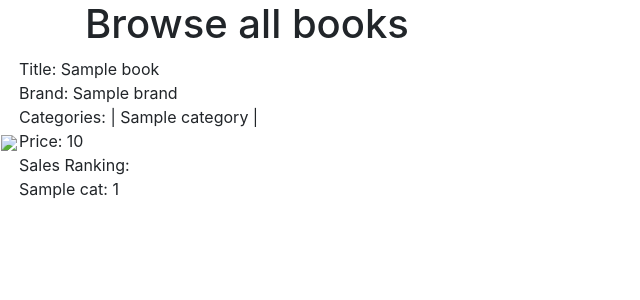
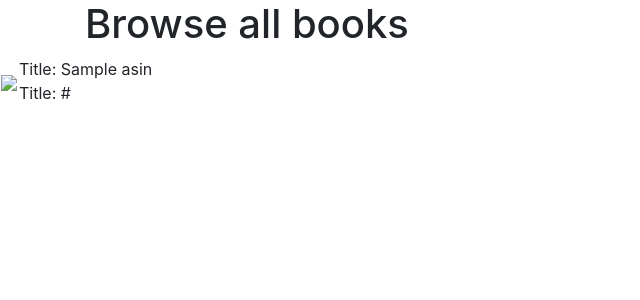
Before and after one commit to seeyijie/bookreviews, a Flask app: template templates/browse.html in a window 1280 px wide. Shown: the top 300 px of the page, without its empty margins (0-640 px from the left). Run offline with Flask 2, Linux system fonts and the light colour scheme; the template is opened without the code that fills it: most values are stand-ins (such as "Sample title", 1, 10 or a date in 2020); some libraries are stand-ins or nearby versions.

Commit message:
add browse pg

```diff
--- a/application.py
+++ b/application.py
@@ -6,6 +6,7 @@ import time
 from logging.config import fileConfig   # for logging
 from models.logs import LoggerObject    # for logging
 import threading                        # to create a thread for logging
+import models.mongo_setup as mongo_setup
 # NOTE
 # with logging being recorded, there will no longer be log messages shown in the console.
 # these log messages can be found in /models/bookreviews.log.
@@ -14,7 +15,7 @@ db = SQLAlchemy()
 
 def create_app():
     app = Flask(__name__)
-
+    mongo_setup.global_init()
     app.config.from_pyfile('settings.py')
 
     db.init_app(app)
--- a/models/mongo_setup.py
+++ b/models/mongo_setup.py
@@ -0,0 +1,6 @@
+import mongoengine
+alias = 'core'
+db = '50043_db'
+
+def global_init():
+    mongoengine.register_connection(alias='core', name = db )
--- a/templates/browse.html
+++ b/templates/browse.html
@@ -23,17 +23,10 @@
                     <img src={{ book['imUrl'] }}>       <!-- this line may look erroneous in the IDE but don't worry it is not -->
                 </td>
                 <td>
-                    Title: {{ book['title'] }} <br>
-                    Brand: {{ book['brand'] }} <br>
-                    Categories: |
-                    {% for category in book['categories'][0] %}
-                    {{category}} |
-                    {% endfor %} <br>
-                    Price: {{ book['price'] }} <br>
-                    Sales Ranking: <br>
-                    {% for cat, rank in book['salesRank'].items() %}
-                    {{cat}}: {{rank}}<br>
-                    {% endfor %} <br>
+                    Title: {{ book['asin'] }} <br>
+
+                    Title: {{ book['imUrl'] }} <br>
+
                 </td>
             </tr>
             {% endfor %}
```
Also changed, not shown: books/data_service.py (+5 -5 lines), books/models.py (+19 -1 lines), books/routes.py (+18 -1 lines), 9 other files.
